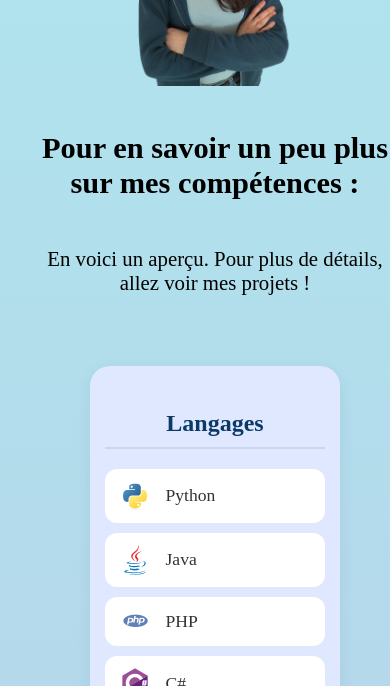
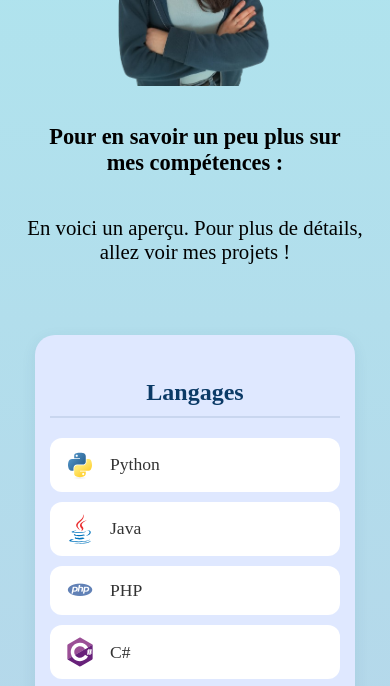
Before and after one commit to JessicaEspagnet/portfolio, a plain HTML site: page index.html in a window 390 px wide. Shown: the part 840-1526 px from the top of the page. Drawn offline with nearby package versions, Linux system fonts and the light colour scheme.

Commit message:
correction du style de la page d'accueil

```diff
--- a/css/portfolio.css
+++ b/css/portfolio.css
@@ -59,6 +59,8 @@ header nav img {
 
 main {
     margin: 0 20px;
+    box-sizing: border-box;
+    width: 100%;
 }
 
 .presentation {
@@ -135,6 +137,10 @@ h1 {
 
 .introAPropos h2 {
     font-size: 1.9rem;
+    text-align: center;
+    padding: 0 15px;
+    box-sizing: border-box;
+    word-wrap: break-word;
 }
 
 .skills-container {
@@ -202,6 +208,7 @@ h1 {
     width: 30px;
     text-align: center;
 }
+
 footer {
     background-color: #52428b;
     display: flex;
@@ -272,6 +279,12 @@ footer img {
         flex-wrap: wrap;
     }
 
+    main {
+        padding: 0 10px;
+        box-sizing: border-box;
+        margin: 0;
+    }
+
     .presentation {
         margin-bottom: 0;
     }
@@ -280,10 +293,16 @@ footer img {
         padding: 0 10px;
     }
 
+    .introAPropos h2 {
+        font-size: 1.4rem;
+        padding: 0 10px;
+    }
+
     .skills-container {
         grid-template-columns: 1fr !important;
         padding: 0 15px;
         gap: 20px;
+        margin: 0 0 20px;
     }
 
     .skill-card {
```
